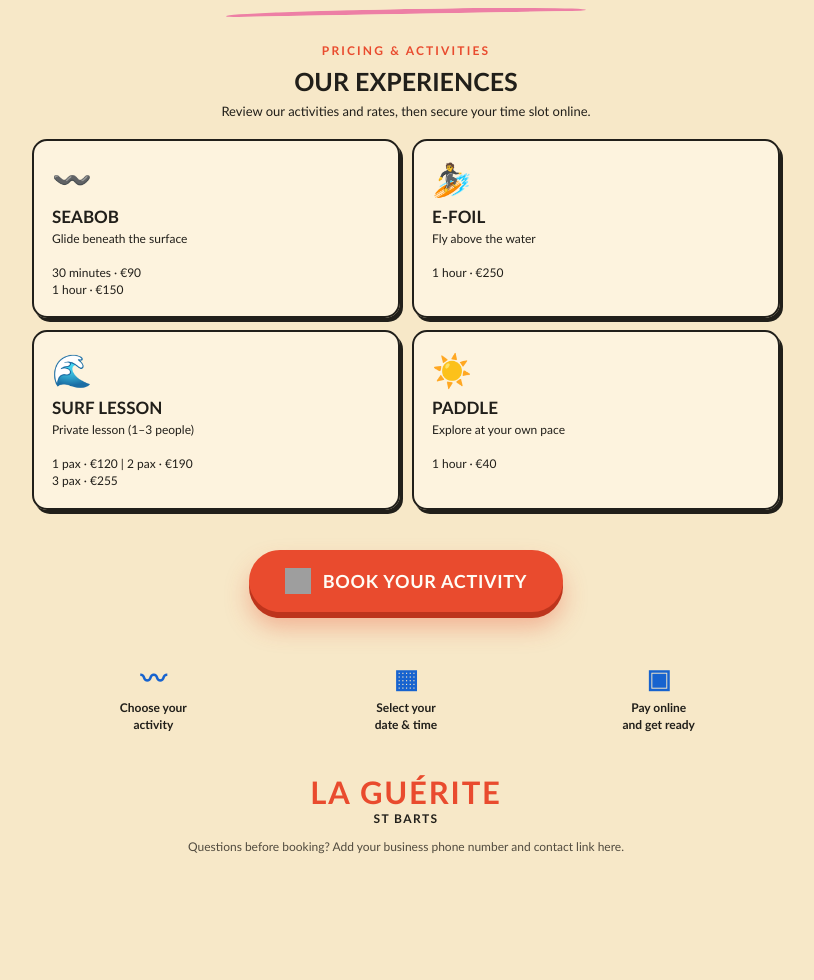
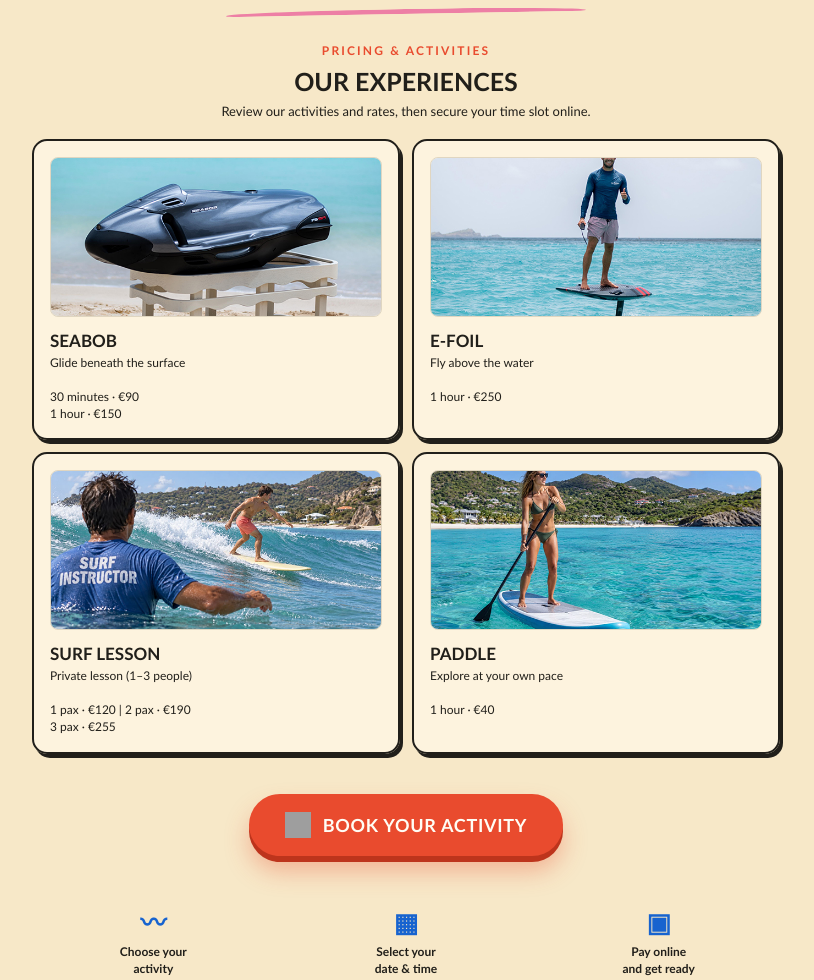
Before and after one commit to rencfa/la-guerite, a plain HTML site: page index.html in a window 1280 px wide. Shown: the part 340-1320 px from the top of the page, without its empty margins (234-1048 px from the left). Before the commit the page ends 1244 px from the top, so only its background shows below. Drawn offline with Linux system fonts and the light colour scheme; grey boxes are pictures that could not be loaded.

Commit message:
Add files via upload

```diff
--- a/index.html
+++ b/index.html
@@ -20,8 +20,9 @@
 .hint{text-align:center;font-size:13px;line-height:1.45;margin:0 auto 18px;max-width:500px}
 
 .services{display:grid;grid-template-columns:repeat(2,minmax(0,1fr));gap:12px;margin-bottom:32px}
-.service{position:relative;text-align:left;background:#fff8e8b8;border:2px solid var(--ink);border-radius:15px;padding:14px 12px;min-height:160px;box-shadow:3px 4px 0 var(--ink)}
-.emoji{font-size:32px;display:block;margin-bottom:7px}.service strong{display:block;font-size:17px;text-transform:uppercase;margin-bottom:4px}.service small{display:block;font-size:12px;line-height:1.4}
+.service{position:relative;text-align:left;background:#fff8e8b8;border:2px solid var(--ink);border-radius:15px;padding:12px;min-height:160px;box-shadow:3px 4px 0 var(--ink)}
+.service img{width:100%;height:130px;object-fit:cover;border-radius:8px;margin-bottom:10px;border:1px solid #e0d6c1}
+.service strong{display:block;font-size:17px;text-transform:uppercase;margin-bottom:4px}.service small{display:block;font-size:12px;line-height:1.4}
 
 .action-area{display:flex;justify-content:center;margin:40px 0 48px}
 
@@ -31,15 +32,14 @@
 
 .steps{display:grid;grid-template-columns:repeat(3,1fr);gap:10px;margin:32px 0 20px;text-align:center}.stepbox{font-size:12px;font-weight:900;line-height:1.4}.stepbox b{display:block;font-size:26px;color:var(--blue);margin-bottom:4px}
 .footer{text-align:center;margin-top:40px}.brand{font-size:31px;color:var(--coral);font-weight:1000;text-transform:uppercase;letter-spacing:.06em}.location{font-weight:900;font-size:12px;letter-spacing:.12em}
-.note{font-size:12px;line-height:1.5;color:#514b3f;margin:10px 0 0}
 
-@media(min-width:650px){.wrap{padding-top:32px}.service{min-height:175px;padding:18px}}
+@media(min-width:650px){.wrap{padding-top:32px}.service{min-height:175px;padding:16px}.service img{height:160px}}
 </style>
 </head>
 <body>
 <main class="wrap">
   <div class="topline">Watersports experience <span aria-hidden="true">✳</span></div>
-  <h1>A little <span>adventure</span> after lunch?</h1>
+  <h1>☀️🏄 A little <span>adventure</span> after lunch?</h1>
   <p class="sub">Discover SeaBob, E-Foil, surf and paddle experiences in the crystal-clear waters of St Barts.</p>
   <div class="scribble"></div>
 
@@ -49,19 +49,23 @@
 
   <section class="services" aria-label="Activities">
     <div class="service">
-      <span class="emoji">〰️</span><strong>SeaBob</strong>
+      <img src="SeaBob-1.jpg" alt="SeaBob in the water" loading="lazy">
+      <strong>SeaBob</strong>
       <small>Glide beneath the surface<br><br>30 minutes · €90<br>1 hour · €150</small>
     </div>
     <div class="service">
-      <span class="emoji">🏄</span><strong>E-Foil</strong>
+      <img src="E-Foil.jpg" alt="Person riding an E-Foil" loading="lazy">
+      <strong>E-Foil</strong>
       <small>Fly above the water<br><br>1 hour · €250</small>
     </div>
     <div class="service">
-      <span class="emoji">🌊</span><strong>Surf lesson</strong>
+      <img src="Surf.jpg" alt="Surfing the waves" loading="lazy">
+      <strong>Surf lesson</strong>
       <small>Private lesson (1–3 people)<br><br>1 pax · €120 | 2 pax · €190<br>3 pax · €255</small>
     </div>
     <div class="service">
-      <span class="emoji">☀️</span><strong>Paddle</strong>
+      <img src="Paddle.jpg" alt="Stand up paddle boarding" loading="lazy">
+      <strong>Paddle</strong>
       <small>Explore at your own pace<br><br>1 hour · €40</small>
     </div>
   </section>
@@ -81,7 +85,6 @@
 
   <footer class="footer">
     <div class="brand">La Guérite</div><div class="location">ST BARTS</div>
-    <p class="note" style="margin-top:12px">Questions before booking? Add your business phone number and contact link here.</p>
   </footer>
 </main>
 </body>
```
Also changed, not shown: E-Foil.jpg (added), Paddle.jpg (added), SeaBob-1.jpg (added), Surf.jpg (added).
